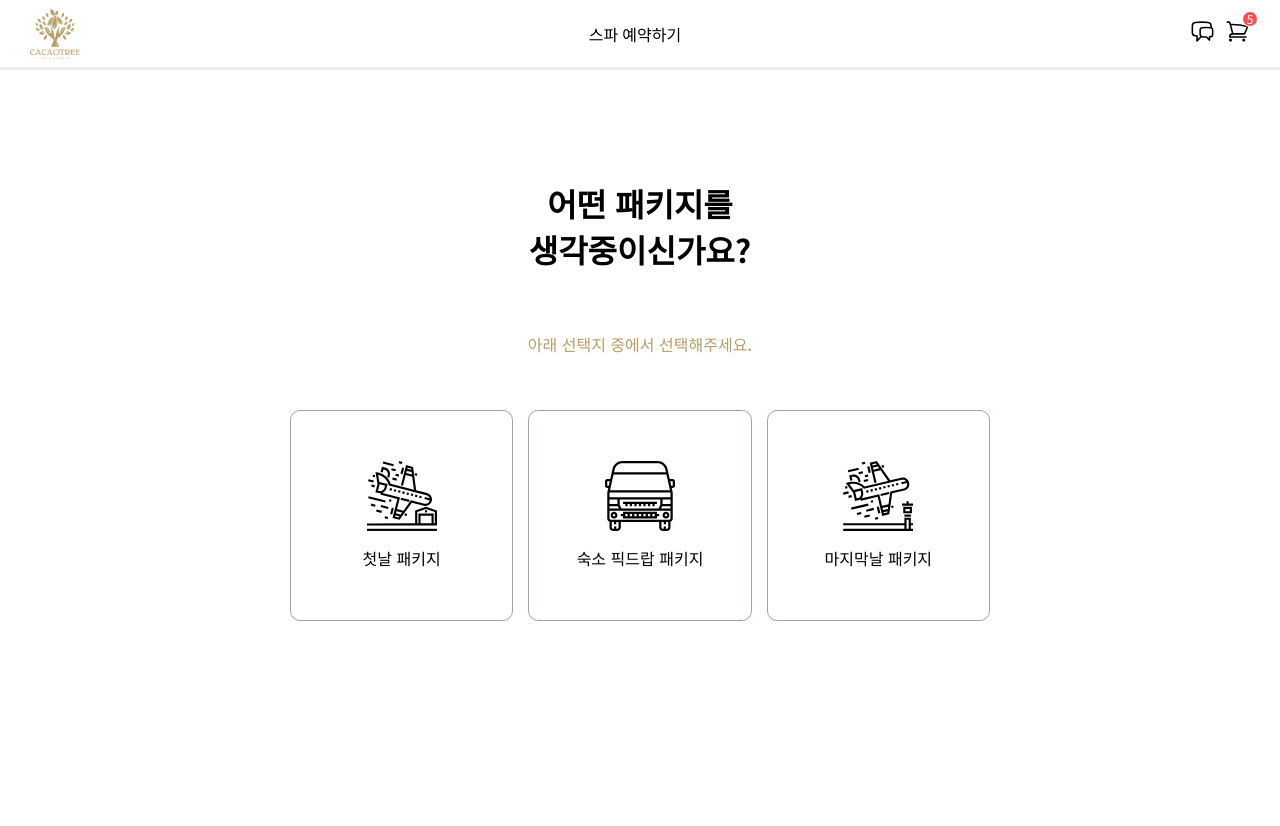
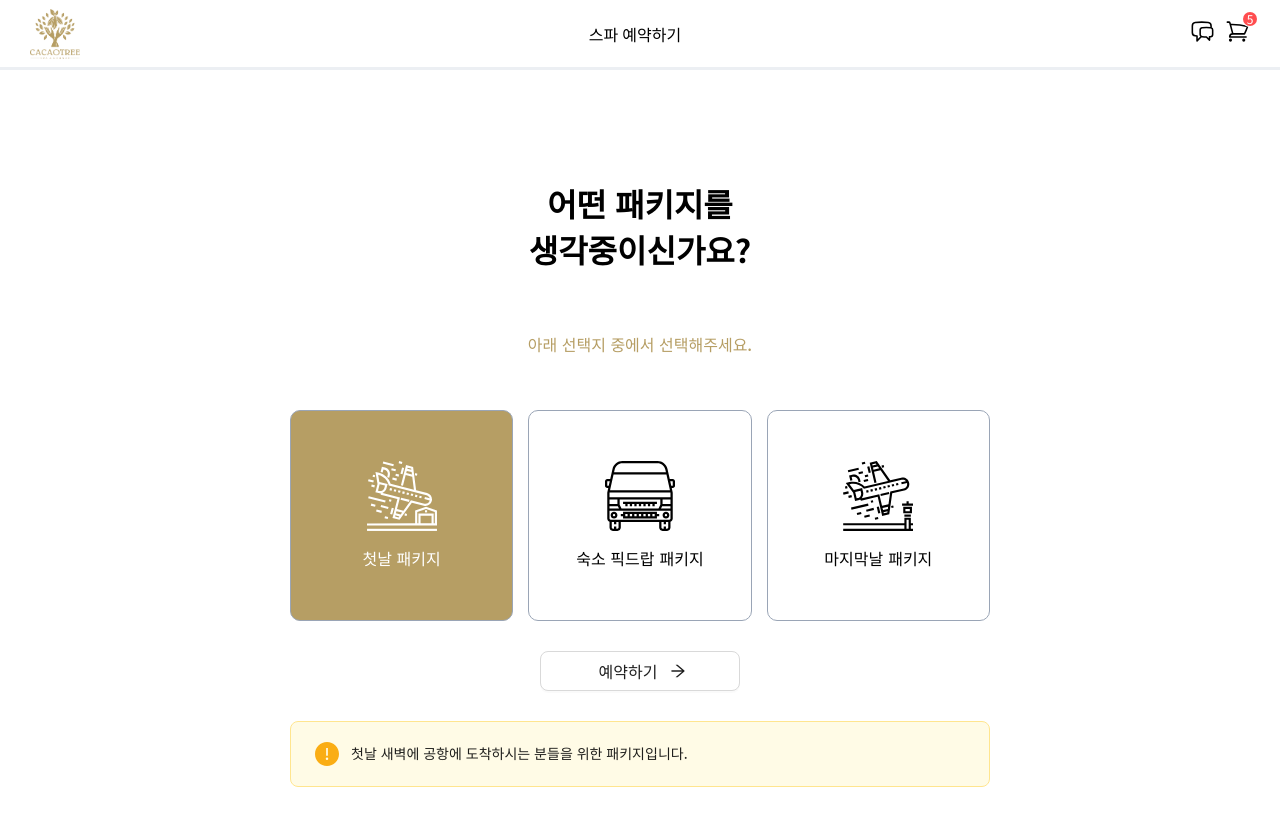
Before and after one commit to kyungyoonha/cacaotree_booking, a Next.js app: page / in a window 1280 px wide. Before the commit the page ends 800 px from the top, so only its background shows below. Built offline with nearby package versions, Linux system fonts and the light colour scheme.

Commit message:
feat: apply responsible view for min page

```diff
--- a/src/components/QuestionSelect/index.tsx
+++ b/src/components/QuestionSelect/index.tsx
@@ -1,62 +1,123 @@
 import React from "react";
+import { Alert, Button } from "antd";
 import styled from "styled-components";
+import { ArrowRightOutlined } from "@ant-design/icons";
+import { SCREENS } from "@configs/screens";
 
 interface Props {
   title: React.ReactNode;
   itemList: Item[];
+  selectItem: Item;
+  onChangeSelectItem: (Item) => void;
 }
 
 type Item = {
-  id: number;
+  id: string;
   svg: React.ReactElement<any>;
   alt: string;
-  title: string;
+  title: React.ReactNode;
   description: string;
 };
 
-const QuestionSelect = ({ title, itemList }: Props) => {
+const QuestionSelect = ({
+  title,
+  itemList,
+  selectItem,
+  onChangeSelectItem,
+}: Props) => {
+  const onClickItem = (id) => () => {
+    const seleced = itemList.find((item) => item.id === id);
+    onChangeSelectItem(seleced);
+  };
+
   return (
-    <InnerWrapper>
-      <Question>
-        어떤 패키지를
-        <br />
-        생각중이신가요?
-      </Question>
-      <Description>아래 선택지 중에서 선택해주세요.</Description>
+    <Wrapper>
+      <h1 className="title">{title}</h1>
+      <p className="description">아래 선택지 중에서 선택해주세요.</p>
       <br />
       <ItemsWrapper>
         {itemList.map((item) => (
-          <ItemWrapper id={String(item.id)} key={item.id} data-key={item.id}>
+          <ItemWrapper
+            id={item.id}
+            key={item.id}
+            onClick={onClickItem(item.id)}
+            className={item.id === selectItem?.id ? "active" : ""}
+          >
             {React.cloneElement(item.svg, { isActive: false })}
             {item.title}
           </ItemWrapper>
         ))}
       </ItemsWrapper>
-    </InnerWrapper>
+      {selectItem && (
+        <div
+          style={{
+            display: "flex",
+            justifyContent: "center",
+            // padding: "30px 0",
+            marginBottom: "30px",
+          }}
+        >
+          <Button
+            type="default"
+            size="large"
+            style={{ width: "200px" }}
+            onClick={() => {}}
+          >
+            예약하기
+            <ArrowRightOutlined
+              style={{ animation: "animation-arrow 1s infinite ease" }}
+            />
+          </Button>
+        </div>
+      )}
+
+      {selectItem && (
+        <Alert description={selectItem.description} type="warning" showIcon />
+      )}
+    </Wrapper>
   );
 };
 
 export default QuestionSelect;
-const InnerWrapper = styled.div`
+const Wrapper = styled.div`
   width: 700px;
-`;
+  margin-bottom: 40px;
 
-const Question = styled.h1`
+  & > h1.title {
     padding: 30px 0;
     text-align: center;
-`;
+  }
 
-const Description = styled.p`
+  & > p.description {
     margin-top: 30px;
     color: ${(props) => props.theme.main};
     text-align: center;
     font-weight: 500;
+  }
+
+  @media (max-width: ${SCREENS.md}) {
+    width: 100%;
+    padding: 0 20px;
+
+    & > h1.title {
+      font-size: 25px;
+    }
+
+    & > p.description {
+      font-size: 16px;
+    }
+  }
+
+  @media (max-width: ${SCREENS.sm}) {
+    min-width: 354px;
+  }
 `;
 
 const ItemsWrapper = styled.div`
   display: flex;
   justify-content: center;
   margin-top: 30px;
+  margin-bottom: 30px;
 
   & > div {
     margin-right: 15px;
@@ -64,6 +125,10 @@
 
   & > div:last-child {
     margin-right: 0;
+  }
+
+  @media (max-width: ${SCREENS.sm}) {
+    flex-direction: column;
   }
 `;
 
@@ -84,10 +149,46 @@
   }
 
   &:hover {
+    border: 1px solid ${(props) => props.theme.main};
+    color: ${(props) => props.theme.main};
+    svg {
+      fill: ${(props) => props.theme.main};
+    }
+  }
+
+  &.active {
     background-color: ${(props) => props.theme.main};
     color: #fff;
     svg {
       fill: #fff;
     }
   }
+
+  & > p {
+    display: flex;
+    justify-content: center;
+    flex-wrap: wrap;
+
+    span {
+      margin-right: 5px;
+    }
+  }
+
+  @media (max-width: ${SCREENS.md}) {
+    & > svg {
+      width: 50px;
+      height: 50px;
+    }
+  }
+
+  @media (max-width: ${SCREENS.sm}) {
+    padding: 20px 0;
+    margin-bottom: 15px;
+
+    & > svg {
+      margin-bottom: 10px;
+      width: 40px;
+      height: 40px;
+    }
+  }
 `;
--- /dev/null
+++ b/src/configs/screens.tsx
@@ -0,0 +1,7 @@
+export const SCREENS = {
+  sm: "512px",
+  md: "769px",
+  lg: "1068px",
+  xl: "1280px",
+  "2xl": "1536px",
+};
--- a/src/pages/lastday/lastday-massage.tsx
+++ b/src/pages/lastday/lastday-massage.tsx
@@ -1,6 +1,6 @@
 import React from "react";
 import LayoutForm from "@components/LayoutForm";
-import ViewLastdayMassage from "@views/PackageLastDay";
+import ViewLastdayMassage from "@views/ViewLastdayMassage";
 
 const LastdayMassage = () => {
   return (
--- a/src/styles/GlobalStyles.tsx
+++ b/src/styles/GlobalStyles.tsx
@@ -37,13 +37,6 @@
         border-radius: 0;
         width: 100%;
 
-        /* input::placeholder {
-            color: black !important;
-        }
-
-        &::placeholder {
-            color: black !important;
-        } */
 
 
     }
@@ -55,6 +48,20 @@
     .input-radius {
         border-radius: 0 !important;
     }
+
+    @keyframes animation-arrow {
+        0% {
+            transform: translateX(0px);
+        }
+
+        50% {
+            transform: translateX(5px);
+        }
+
+        100% {
+            transform: translateX(0px);
+        }
+    }
 `;
 
 export default GlobalStyles;
--- /dev/null
+++ b/src/views/ViewHome/feature.tsx
@@ -0,0 +1,37 @@
+import { SVGFlightArrival, SVGFlightDeparture, SVGVan } from "@components/Svg";
+
+export const itemList = [
+  {
+    id: "flightArrival",
+    svg: <SVGFlightArrival />,
+    alt: "flight-arrival",
+    title: "첫날 패키지",
+    description: "첫날 새벽에 공항에 도착하시는 분들을 위한 패키지입니다.",
+    href: "/firstday",
+  },
+  {
+    id: "van",
+    svg: <SVGVan />,
+    alt: "van",
+    title: (
+      <p>
+        <span>숙소 픽드랍 </span>패키지
+      </p>
+    ),
+    description: "막탄 내 원하는 곳에서 픽업 및 드랍이 가능한 패키지입니다.",
+    href: "/daytime/daytime-massage",
+  },
+  {
+    id: "flightDeparture",
+    svg: <SVGFlightDeparture />,
+    alt: "flight-departure",
+    title: (
+      <p>
+        <span>마지막날 </span>패키지
+      </p>
+    ),
+    description:
+      "마지막날 체크아웃 후 짐보관 및 공항드랍이 가능한 패키지입니다.",
+    href: "/lastday",
+  },
+];
--- a/src/views/ViewHome/index.tsx
+++ b/src/views/ViewHome/index.tsx
@@ -1,34 +1,23 @@
-import React from "react";
+import React, { useState } from "react";
 import styled from "styled-components";
 
-import { SVGFlightArrival, SVGVan, SVGFlightDeparture } from "@components/Svg";
 import QuestionSelect from "@components/QuestionSelect";
-
-const itemList = [
-  {
-    id: 1,
-    svg: <SVGFlightArrival />,
-    alt: "flight-arrival",
-    title: "첫날 패키지",
-    description: "첫날 새벽에 공항에 도착하시는 분들을 위한 패키지",
-  },
-  {
-    id: 2,
-    svg: <SVGVan />,
-    alt: "van",
-    title: "숙소 픽드랍 패키지",
-    description: "막탄 내 원하는 곳에서 픽업 및 드랍이 가능한 패키지",
-  },
-  {
-    id: 3,
-    svg: <SVGFlightDeparture />,
-    alt: "flight-departure",
-    title: "마지막날 패키지",
-    description: "마지막날 체크아웃 후 짐보관 및 공항드랍이 가능한 패키지",
-  },
-];
+import { Button } from "antd";
+import { ArrowRightOutlined } from "@ant-design/icons";
+import { useRouter } from "next/router";
+import { itemList } from "./feature";
 
 const HomeView = () => {
+  const router = useRouter();
+  const [selectItem, setSelectItem] = useState(itemList[0]);
+
+  const onChangeSelectItem = (item) => setSelectItem(item);
+
+  const onClickButton = () => {
+    if (!selectItem) return;
+    router.push(selectItem.href);
+  };
+
   return (
     <Wrapper>
       <QuestionSelect
@@ -39,8 +28,24 @@
             생각중이신가요?
           </>
         }
+        selectItem={selectItem}
         itemList={itemList}
+        onChangeSelectItem={onChangeSelectItem}
       />
+
+      {/* {selectItem && (
+        <Button
+          type="default"
+          size="large"
+          style={{ width: "200px" }}
+          onClick={onClickButton}
+        >
+          계속하기
+          <ArrowRightOutlined
+            style={{ animation: "animation-arrow 1s infinite ease" }}
+          />
+        </Button>
+      )} */}
     </Wrapper>
   );
 };
@@ -49,6 +54,11 @@
 
 const Wrapper = styled.div`
   display: flex;
-  justify-content: center;
+  flex-direction: column;
+  align-items: center;
   padding-top: 80px;
+
+  button {
+    transition: 0.5s;
+  }
 `;
--- a/tsconfig.json
+++ b/tsconfig.json
@@ -25,7 +25,7 @@
       "@interfaces": ["./src/interfaces"],
       "@styles/*": ["./src/styles/*"],
       "@service": ["./src/service"],
-      "@config": ["./src/config"]
+      "@configs/*": ["./src/configs/*"]
     },
 
     "incremental": true
```
Lines whose indentation alone changed are shown as unchanged.
